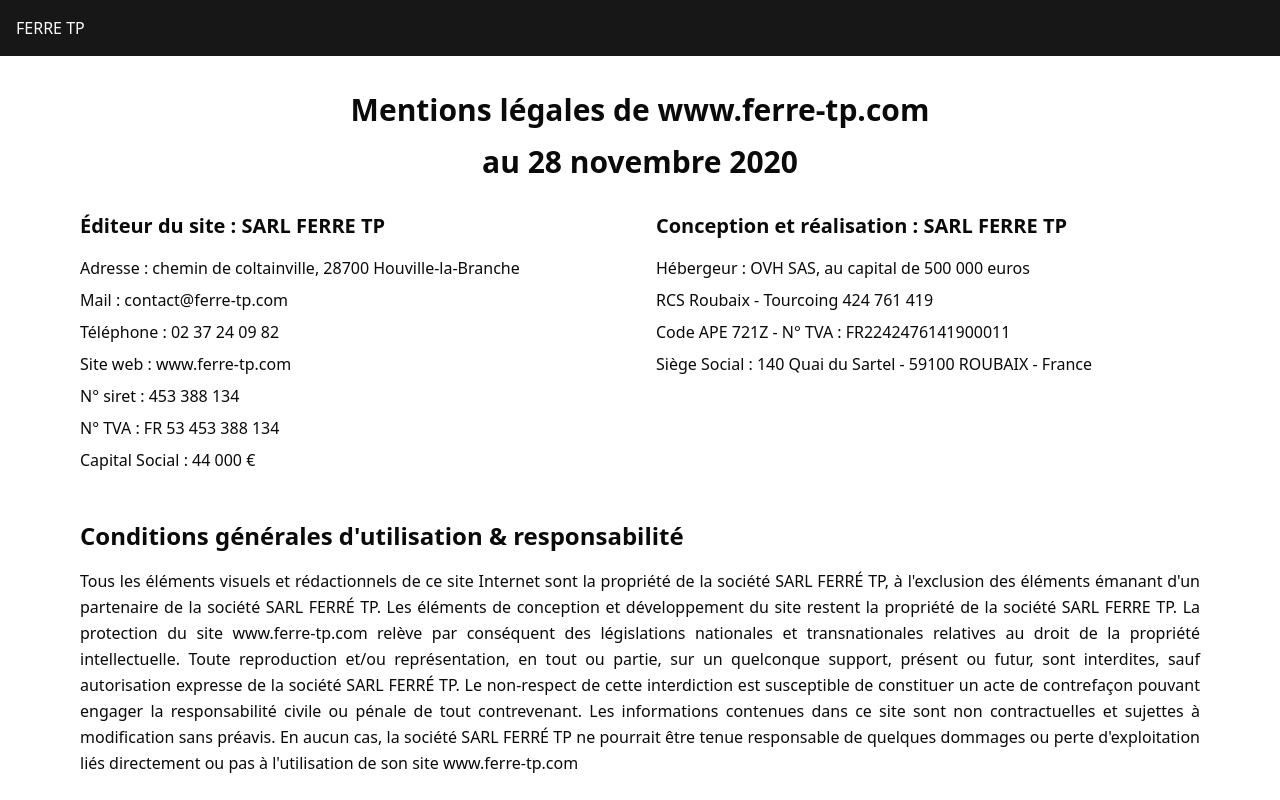
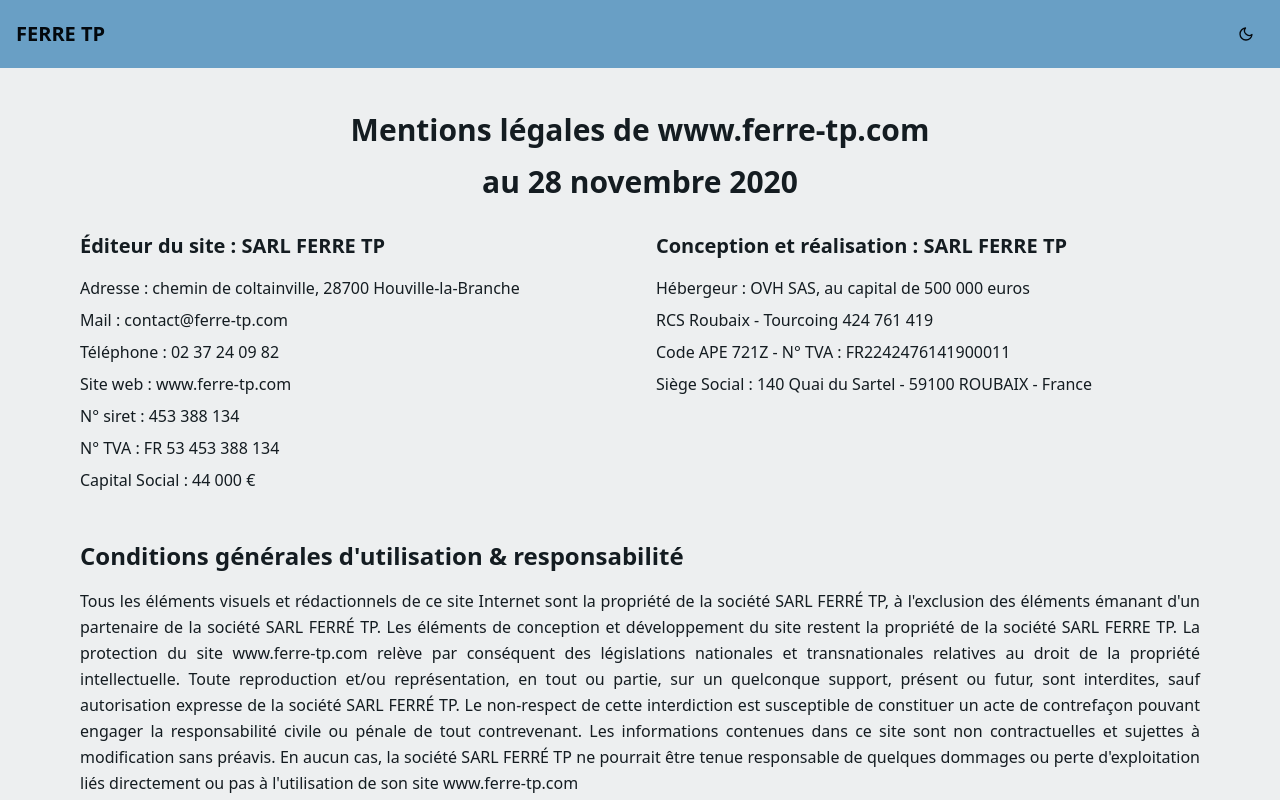
Before and after one commit to nono-dev-13/ferre-tp, a Next.js app: page /legal-mentions in a window 1280 px wide. Shown: the top 800 px of the page. Built offline with nearby package versions, Linux system fonts and the light colour scheme.

Commit message:
change theme color and create switch theme

```diff
--- a/src/app/globals.css
+++ b/src/app/globals.css
@@ -1,5 +1,5 @@
-@import "tailwindcss";
-@import "tw-animate-css";
+@import 'tailwindcss';
+@import 'tw-animate-css';
 
 @custom-variant dark (&:is(.dark *));
 
@@ -48,71 +48,71 @@
 
 :root {
   --radius: 0.625rem;
-  --background: oklch(1 0 0);
-  --foreground: oklch(0.145 0 0);
-  --card: oklch(1 0 0);
-  --card-foreground: oklch(0.145 0 0);
-  --popover: oklch(1 0 0);
-  --popover-foreground: oklch(0.145 0 0);
-  --primary: oklch(0.205 0 0);
-  --primary-foreground: oklch(0.985 0 0);
-  --secondary: oklch(0.97 0 0);
-  --secondary-foreground: oklch(0.205 0 0);
-  --muted: oklch(0.97 0 0);
-  --muted-foreground: oklch(0.556 0 0);
-  --accent: oklch(0.97 0 0);
-  --accent-foreground: oklch(0.205 0 0);
-  --destructive: oklch(0.577 0.245 27.325);
-  --border: oklch(0.922 0 0);
-  --input: oklch(0.922 0 0);
-  --ring: oklch(0.708 0 0);
-  --chart-1: oklch(0.646 0.222 41.116);
-  --chart-2: oklch(0.6 0.118 184.704);
-  --chart-3: oklch(0.398 0.07 227.392);
-  --chart-4: oklch(0.828 0.189 84.429);
-  --chart-5: oklch(0.769 0.188 70.08);
-  --sidebar: oklch(0.985 0 0);
-  --sidebar-foreground: oklch(0.145 0 0);
-  --sidebar-primary: oklch(0.205 0 0);
-  --sidebar-primary-foreground: oklch(0.985 0 0);
-  --sidebar-accent: oklch(0.97 0 0);
-  --sidebar-accent-foreground: oklch(0.205 0 0);
-  --sidebar-border: oklch(0.922 0 0);
-  --sidebar-ring: oklch(0.708 0 0);
+  --background: oklch(0.95 0.003 240);
+  --foreground: oklch(0.22 0.015 240);
+  --card: oklch(0.96 0.002 240);
+  --card-foreground: oklch(0.22 0.015 240);
+  --popover: oklch(0.96 0.002 240);
+  --popover-foreground: oklch(0.22 0.015 240);
+  --primary: oklch(0.68 0.08 240);
+  --primary-foreground: oklch(0.13 0.015 240);
+  --secondary: oklch(0.91 0.008 240);
+  --secondary-foreground: oklch(0.28 0.015 240);
+  --muted: oklch(0.92 0.006 240);
+  --muted-foreground: oklch(0.5 0.012 240);
+  --accent: oklch(0.89 0.01 240);
+  --accent-foreground: oklch(0.28 0.015 240);
+  --destructive: oklch(0.55 0.22 25);
+  --border: oklch(0.87 0.008 240);
+  --input: oklch(0.87 0.008 240);
+  --ring: oklch(0.45 0.05 240);
+  --chart-1: oklch(0.48 0.08 240);
+  --chart-2: oklch(0.52 0.09 220);
+  --chart-3: oklch(0.56 0.08 260);
+  --chart-4: oklch(0.6 0.07 210);
+  --chart-5: oklch(0.64 0.06 250);
+  --sidebar: oklch(0.94 0.004 240);
+  --sidebar-foreground: oklch(0.25 0.015 240);
+  --sidebar-primary: oklch(0.68 0.08 240);
+  --sidebar-primary-foreground: oklch(0.13 0.015 240);
+  --sidebar-accent: oklch(0.91 0.008 240);
+  --sidebar-accent-foreground: oklch(0.28 0.015 240);
+  --sidebar-border: oklch(0.87 0.008 240);
+  --sidebar-ring: oklch(0.45 0.05 240);
 }
 
 .dark {
-  --background: oklch(0.145 0 0);
-  --foreground: oklch(0.985 0 0);
-  --card: oklch(0.205 0 0);
-  --card-foreground: oklch(0.985 0 0);
-  --popover: oklch(0.205 0 0);
-  --popover-foreground: oklch(0.985 0 0);
-  --primary: oklch(0.922 0 0);
-  --primary-foreground: oklch(0.205 0 0);
-  --secondary: oklch(0.269 0 0);
-  --secondary-foreground: oklch(0.985 0 0);
-  --muted: oklch(0.269 0 0);
-  --muted-foreground: oklch(0.708 0 0);
-  --accent: oklch(0.269 0 0);
-  --accent-foreground: oklch(0.985 0 0);
-  --destructive: oklch(0.704 0.191 22.216);
-  --border: oklch(1 0 0 / 10%);
-  --input: oklch(1 0 0 / 15%);
-  --ring: oklch(0.556 0 0);
-  --chart-1: oklch(0.488 0.243 264.376);
-  --chart-2: oklch(0.696 0.17 162.48);
-  --chart-3: oklch(0.769 0.188 70.08);
-  --chart-4: oklch(0.627 0.265 303.9);
-  --chart-5: oklch(0.645 0.246 16.439);
-  --sidebar: oklch(0.205 0 0);
-  --sidebar-foreground: oklch(0.985 0 0);
-  --sidebar-primary: oklch(0.488 0.243 264.376);
-  --sidebar-primary-foreground: oklch(0.985 0 0);
-  --sidebar-accent: oklch(0.269 0 0);
-  --sidebar-accent-foreground: oklch(0.985 0 0);
-  --sidebar-border: oklch(1 0 0 / 10%);
-  --sidebar-ring: oklch(0.556 0 0);
+  --background: oklch(0.13 0.015 240);
+  --foreground: oklch(0.94 0.005 240);
+  --card: oklch(0.16 0.018 240);
+  --card-foreground: oklch(0.94 0.005 240);
+  --popover: oklch(0.16 0.018 240);
+  --popover-foreground: oklch(0.94 0.005 240);
+  --primary: oklch(0.42 0.06 240);
+  --primary-foreground: oklch(0.98 0 0);
+  --secondary: oklch(0.22 0.02 240);
+  --secondary-foreground: oklch(0.94 0.005 240);
+  --muted: oklch(0.22 0.02 240);
+  --muted-foreground: oklch(0.62 0.012 240);
+  --accent: oklch(0.26 0.025 240);
+  --accent-foreground: oklch(0.94 0.005 240);
+  --destructive: oklch(0.6 0.2 25);
+  --border: oklch(0.27 0.02 240);
+  --input: oklch(0.29 0.022 240);
+  --ring: oklch(0.65 0.07 240);
+  --chart-1: oklch(0.58 0.09 240);
+  --chart-2: oklch(0.62 0.08 220);
+  --chart-3: oklch(0.66 0.09 260);
+  --chart-4: oklch(0.6 0.07 210);
+  --chart-5: oklch(0.64 0.08 250);
+  --sidebar: oklch(0.16 0.018 240);
+  --sidebar-foreground: oklch(0.94 0.005 240);
+  --sidebar-primary: oklch(0.42 0.06 240);
+  --sidebar-primary-foreground: oklch(0.98 0 0);
+  --sidebar-accent: oklch(0.22 0.02 240);
+  --sidebar-accent-foreground: oklch(0.94 0.005 240);
+  --sidebar-border: oklch(0.27 0.02 240);
+  --sidebar-ring: oklch(0.65 0.07 240);
 }
 
 @layer base {
--- a/src/app/layout.tsx
+++ b/src/app/layout.tsx
@@ -19,7 +19,7 @@
     <html lang="en">
       <body className="antialiased min-h-screen flex flex-col">
         <Header />
-        <main className="pt-15 flex-1">{children}</main>
+        <main className="container mx-auto pt-20 flex-1">{children}</main>
         <Footer />
       </body>
     </html>
--- a/src/app/page.tsx
+++ b/src/app/page.tsx
@@ -1,6 +1,7 @@
 import Image from 'next/image';
+import { JSX } from 'react';
 
-export default function Home() {
+export default function Home(): JSX.Element {
   return (
     <div>
       <main>Home ferre TP</main>
--- a/src/components/Footer.tsx
+++ b/src/components/Footer.tsx
@@ -2,8 +2,9 @@
 
 import Link from 'next/link';
 import { usePathname } from 'next/navigation';
+import { JSX } from 'react';
 
-function Footer() {
+function Footer(): JSX.Element {
   const pathname = usePathname();
   const showLegalLink = pathname !== '/legal-mentions';
   return (
--- a/src/components/Header.tsx
+++ b/src/components/Header.tsx
@@ -1,7 +1,14 @@
-function Header() {
+import { JSX } from 'react';
+import { ThemeToggle } from '@/components/ThemeToggle';
+import Link from 'next/link';
+
+function Header(): JSX.Element {
   return (
     <header className="fixed top-0 left-0 w-full bg-primary text-primary-foreground p-4">
-      <h1>FERRE TP</h1>
+      <div className="container mx-auto flex justify-between items-center">
+        <h1 className="text-xl font-bold">FERRE TP</h1>
+        <ThemeToggle />
+      </div>
     </header>
   );
 }
--- /dev/null
+++ b/src/components/ThemeToggle.tsx
@@ -0,0 +1,69 @@
+'use client';
+
+import { JSX, useEffect, useState } from 'react';
+import { Button } from '@/components/ui/button';
+
+function ThemeToggle(): JSX.Element {
+  const [theme, setTheme] = useState<'light' | 'dark'>('light');
+
+  useEffect(() => {
+    // Récupérer le thème depuis localStorage au chargement
+    const savedTheme = localStorage.getItem('theme') as 'light' | 'dark' | null;
+    const prefersDark = window.matchMedia('(prefers-color-scheme: dark)').matches;
+    const initialTheme = savedTheme || (prefersDark ? 'dark' : 'light');
+
+    setTheme(initialTheme);
+    document.documentElement.classList.toggle('dark', initialTheme === 'dark');
+  }, []);
+
+  const toggleTheme = () => {
+    const newTheme = theme === 'light' ? 'dark' : 'light';
+    setTheme(newTheme);
+    localStorage.setItem('theme', newTheme);
+    document.documentElement.classList.toggle('dark', newTheme === 'dark');
+  };
+
+  return (
+    <Button onClick={toggleTheme} variant="ghost" size="icon" aria-label="Toggle theme">
+      {theme === 'light' ? (
+        <svg
+          xmlns="http://www.w3.org/2000/svg"
+          width="20"
+          height="20"
+          viewBox="0 0 24 24"
+          fill="none"
+          stroke="currentColor"
+          strokeWidth="2"
+          strokeLinecap="round"
+          strokeLinejoin="round"
+        >
+          <path d="M21 12.79A9 9 0 1 1 11.21 3 7 7 0 0 0 21 12.79z" />
+        </svg>
+      ) : (
+        <svg
+          xmlns="http://www.w3.org/2000/svg"
+          width="20"
+          height="20"
+          viewBox="0 0 24 24"
+          fill="none"
+          stroke="currentColor"
+          strokeWidth="2"
+          strokeLinecap="round"
+          strokeLinejoin="round"
+        >
+          <circle cx="12" cy="12" r="4" />
+          <path d="M12 2v2" />
+          <path d="M12 20v2" />
+          <path d="m4.93 4.93 1.41 1.41" />
+          <path d="m17.66 17.66 1.41 1.41" />
+          <path d="M2 12h2" />
+          <path d="M20 12h2" />
+          <path d="m6.34 17.66-1.41 1.41" />
+          <path d="m19.07 4.93-1.41 1.41" />
+        </svg>
+      )}
+    </Button>
+  );
+}
+
+export { ThemeToggle };
```
